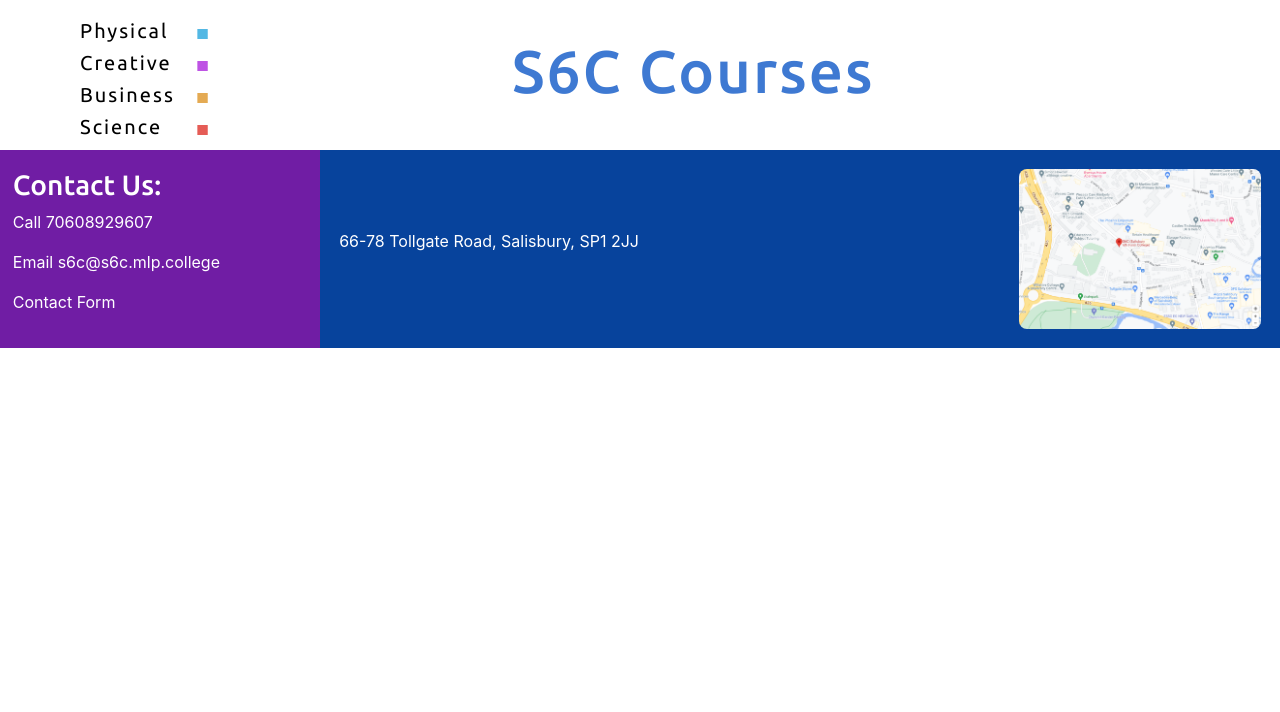
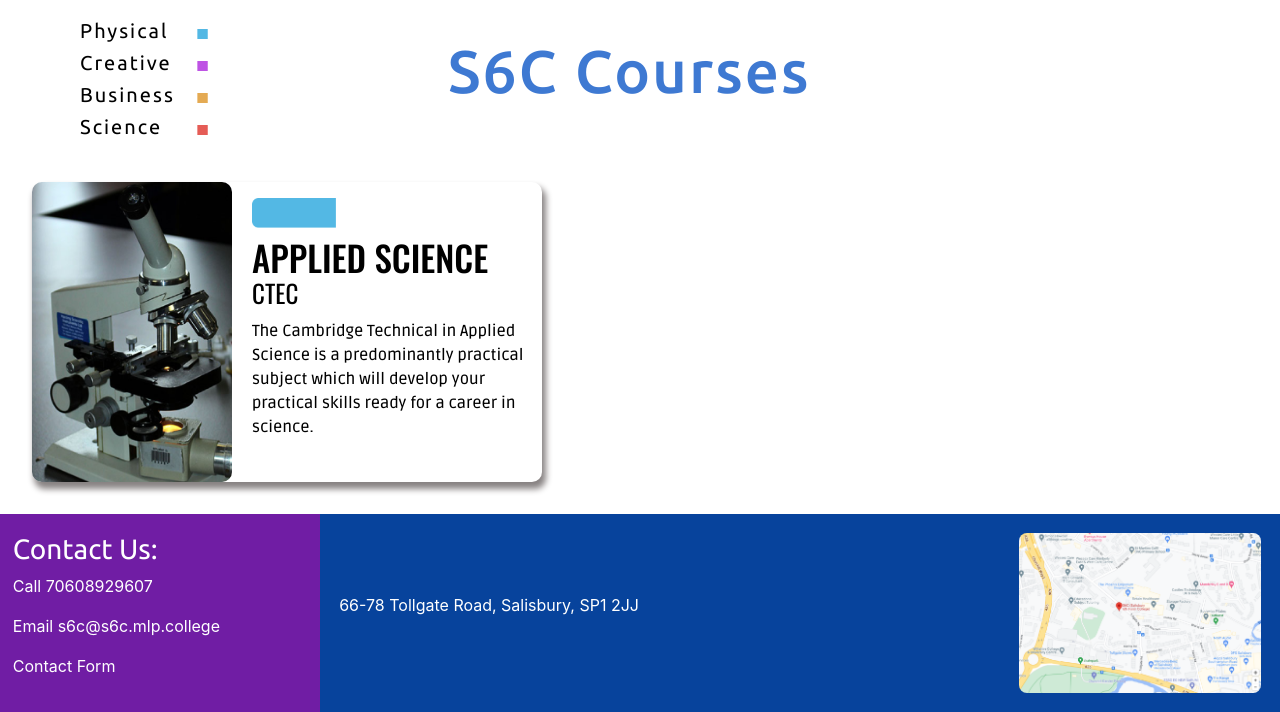
Before and after one commit to toby-mortimer/assignment1.3, a Flask app: page /courses in a window 1280 px wide. Shown: the part 100-812 px from the top of the page. Before the commit the page ends 448 px from the top, so only its background shows below. Run offline with Flask 2, Linux system fonts and the light colour scheme; some libraries are stand-ins or nearby versions.

Commit message:
attempted courses and failed miserably

```diff
--- a/static/base.css
+++ b/static/base.css
@@ -6,6 +6,10 @@
     position: absolute;
     grid-template-rows: 100%;
     grid-template-areas: "left right";
+}
+
+#contact {
+  font-weight: 400;
 }
 
 @media screen and (max-width: 730px) {
--- a/static/course.css
+++ b/static/course.css
@@ -5,7 +5,7 @@
 
 .top-part {
     display: grid;
-    grid-template-columns: 40% 60%;
+    grid-template-columns: 35% 65%;
     grid-template-rows: 100%;
     height: 150px;
     width: 100%;
@@ -54,3 +54,55 @@
 #sqr {
     margin-top: 10px;
 }
+
+.course-card {
+    display: grid;
+    height: 300px;
+    width: 510px;
+    grid-template-columns: 40% 60%;
+    grid-template-rows: 100%;
+    border-radius: 10px;
+    margin-left: 2rem;
+    box-shadow: 3px 6px 6px 1px #888383;
+}
+
+.course-img {
+    height: 300px;
+    width: 200px;
+    border-radius: 10px;
+}
+
+#desc {
+    margin-left: 1rem;
+}
+
+.key-tags {
+    margin-top: 1rem;
+    margin-bottom: 0.5rem;
+}
+
+h1.card-title {
+    font-family: 'Oswald', sans-serif;
+    font-weight: 500;
+    color: black;
+    font-size: 35px;
+    margin-bottom: 0;
+}
+
+h2.card-sub {
+    font-family: 'Oswald', sans-serif;
+    font-weight: 400;
+    color: black;
+    font-size: 25px;
+    margin-bottom: 0.7rem;
+}
+
+p.description {
+    font-family: 'Ruda', sans-serif;
+    color: black;
+}
+
+.row {
+    margin-top: 2rem;
+    margin-bottom: 2rem;
+}
--- a/templates/course.html
+++ b/templates/course.html
@@ -3,6 +3,7 @@
 {% block head %}
 {{ super() }}
 <link href="https://fonts.googleapis.com/css2?family=Ubuntu:wght@500;700&display=swap" rel="stylesheet">
+<link href="https://fonts.googleapis.com/css2?family=Oswald:wght@200;300;400;500&family=Ruda:wght@500&display=swap" rel="stylesheet">
 <link rel="stylesheet" href="{{ url_for('static', filename='course.css', _external=True) }}"/>
 <title>{% block title %}{% endblock %}Courses</title>
 {% endblock %}
@@ -27,7 +28,23 @@
                 <h1 class="title-heading">S6C Courses</h1>
             </div>
         </div>
-
+    </div>
+    <div class="row">
+        <div class="col">
+            <div class="course-card">
+                <div class="grid">
+                    <img class="course-img" src="static/applied.png">
+                </div>
+                <div class="grid" id="desc">
+                    <img src="static/key-blue.png" class="key-tags" height="30px">
+                    <h1 class="card-title">APPLIED SCIENCE</h1>
+                    <h2 class="card-sub">CTEC</h2>
+                    <p class="description">The Cambridge Technical in Applied Science is a predominantly
+                        practical subject which will develop your practical skills ready for
+                        a career in science.</p>
+                </div>
+            </div>
+        </div>
     </div>
 </div>
 {% endblock %}
```
Also changed, not shown: static/applied.png (added), static/key-blue.png (added).
